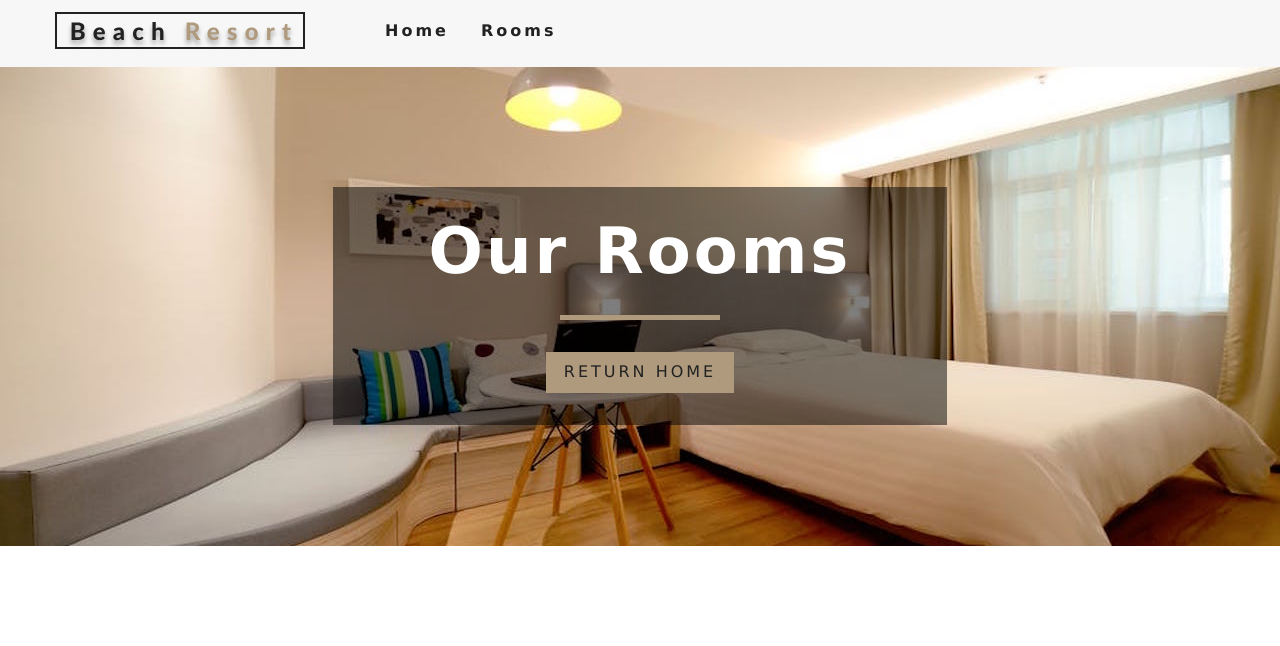
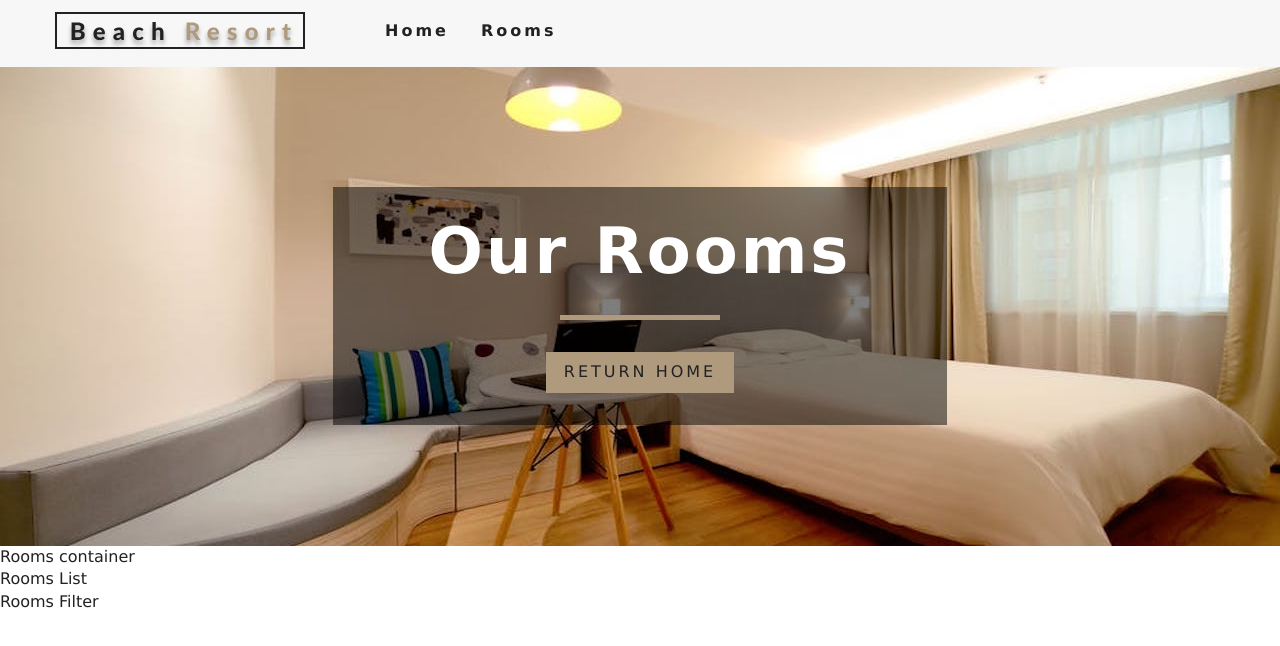
Before and after one commit to mdrizy96/React-Beach-Resort, a React (Create React App) app: page /rooms in a window 1280 px wide. Shown: the top 646 px of the page. Built offline with nearby package versions, Linux system fonts and the light colour scheme.

Commit message:
Create Room container, filter and list components

```diff
--- a/src/components/Room.js
+++ b/src/components/Room.js
@@ -1,7 +1,7 @@
 import React from 'react'
 import {Link} from "react-router-dom";
 import PropTypes from 'prop-types';
-import defaultImg from '../images/room-1.jpeg'
+import defaultImg from '../images/room-1.jpeg';
 
 const Room = ({room}) => {
     const {name, price, slug, images} = room;
--- /dev/null
+++ b/src/components/RoomsContainer.js
@@ -0,0 +1,15 @@
+import React from 'react'
+import RoomsList from "./RoomsList";
+import RoomsFilter from "./RoomsFilter";
+
+const RoomsContainer = () => {
+    return (
+        <div>
+            Rooms container
+            <RoomsList/>
+            <RoomsFilter/>
+        </div>
+    )
+}
+
+export default RoomsContainer
--- /dev/null
+++ b/src/components/RoomsFilter.js
@@ -0,0 +1,11 @@
+import React from 'react'
+
+const RoomsFilter = () => {
+    return (
+        <div>
+            Rooms Filter
+        </div>
+    )
+}
+
+export default RoomsFilter
--- /dev/null
+++ b/src/components/RoomsList.js
@@ -0,0 +1,11 @@
+import React from 'react'
+
+const RoomsList = () => {
+    return (
+        <div>
+            Rooms List
+        </div>
+    )
+}
+
+export default RoomsList
--- a/src/pages/Rooms.js
+++ b/src/pages/Rooms.js
@@ -2,14 +2,18 @@ import React from 'react'
 import {Link} from "react-router-dom";
 import Hero from '../components/Hero'
 import Banner from "../components/Banner";
+import RoomsContainer from "../components/RoomsContainer";
 
 const Rooms = () => {
     return (
-        <Hero hero="roomsHero">
-            <Banner title="our rooms">
-                <Link className="btn-primary" to='/'>return home</Link>
-            </Banner>
-        </Hero>
+        <>
+            <Hero hero="roomsHero">
+                <Banner title="our rooms">
+                    <Link className="btn-primary" to='/'>return home</Link>
+                </Banner>
+            </Hero>
+            <RoomsContainer/>
+        </>
     )
 }
 
```
